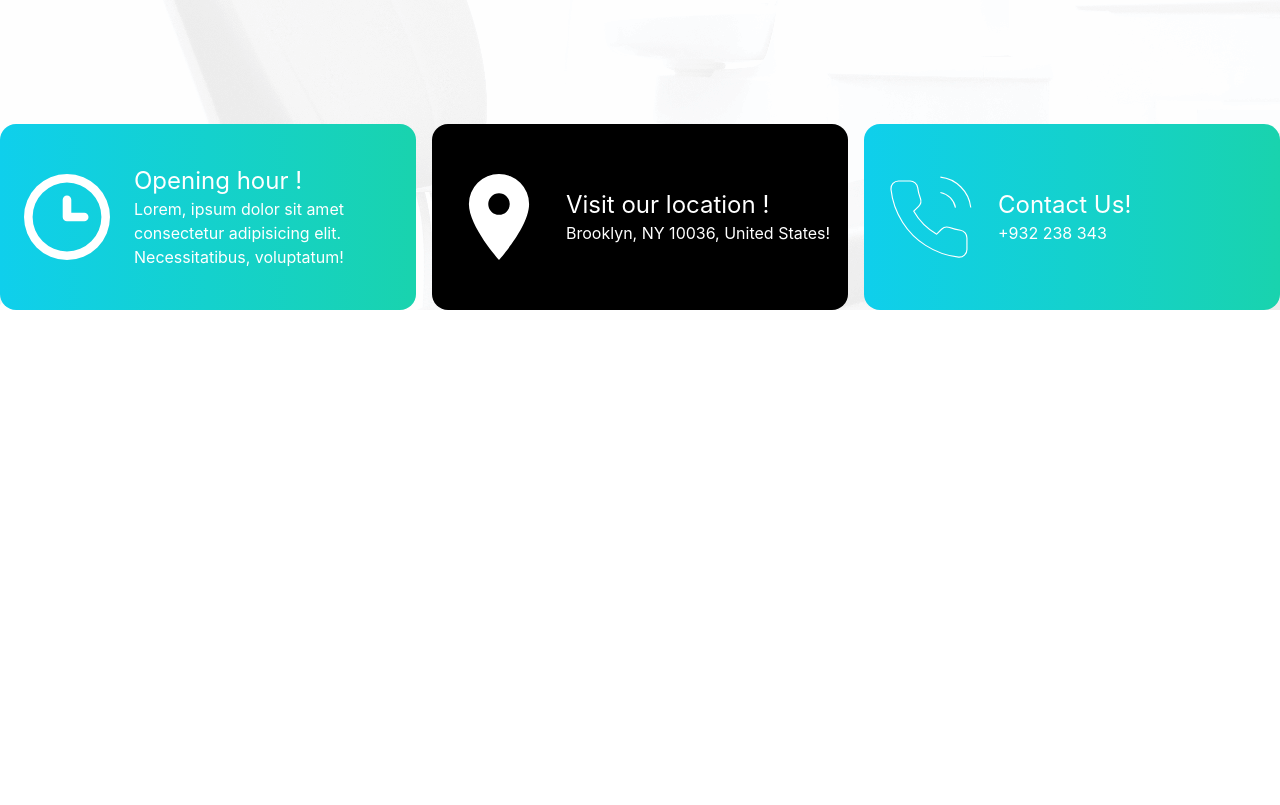
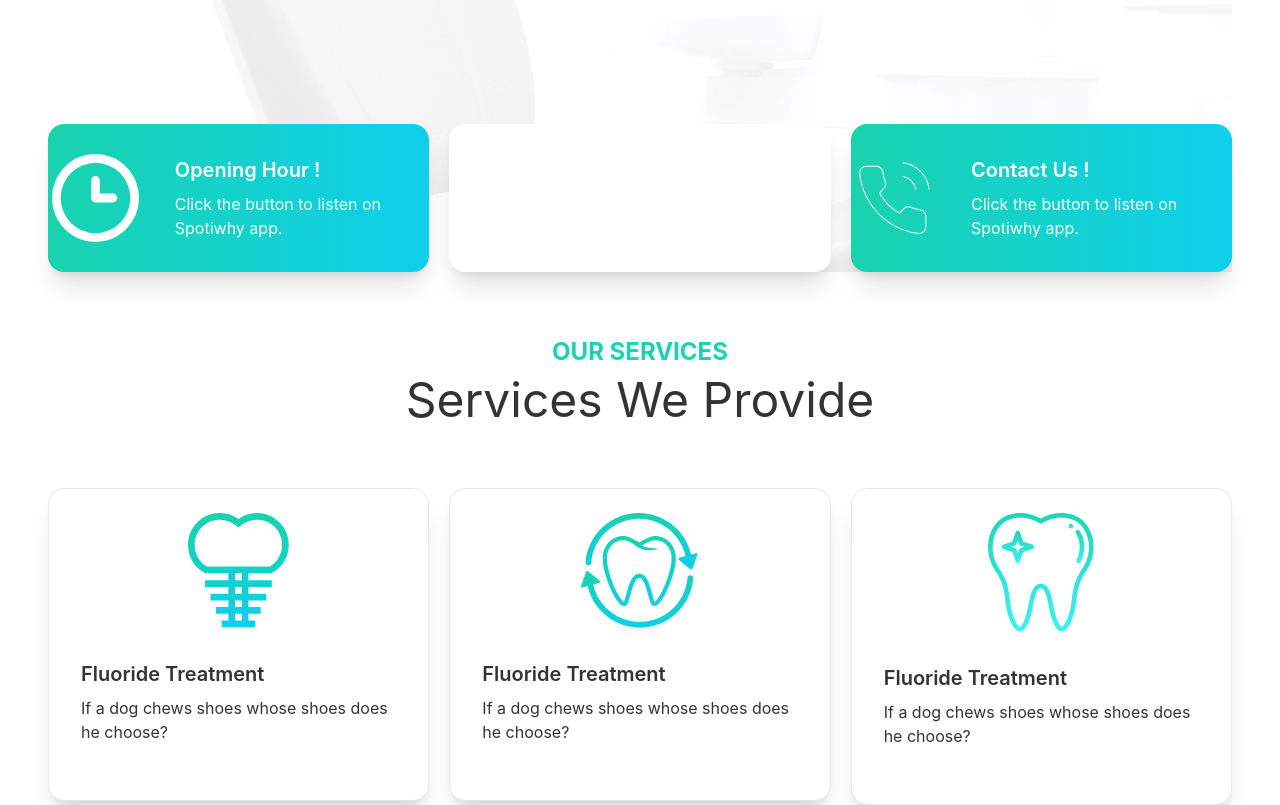
Before and after one commit to ibrahimkhalil188/doctors-portal, a React (Create React App) app: page / in a window 1280 px wide. Shown: the part 740-1545 px from the top of the page. Before the commit the page ends 1050 px from the top, so only its background shows below. Built offline with nearby package versions, Linux system fonts and the light colour scheme.

Commit message:
services addedd

```diff
--- a/src/Pages/Home/Home.js
+++ b/src/Pages/Home/Home.js
@@ -1,10 +1,12 @@
 import React from 'react';
 import Banner from './Banner';
+import Services from './Services';
 
 const Home = () => {
     return (
-        <div>
+        <div className='px-12'>
             <Banner></Banner>
+            <Services></Services>
         </div>
     );
 };
--- a/src/Pages/Home/Info.js
+++ b/src/Pages/Home/Info.js
@@ -2,30 +2,13 @@ import React from 'react';
 import clock from '../../assets/icons/clock.svg'
 import location from '../../assets/icons/marker.svg'
 import phone from '../../assets/icons/phone.svg'
+import InfoCard from './InfoCard';
 const Info = () => {
     return (
-        <div className='flex gap-4 container mx-auto'>
-            <div className='flex items-center bg-gradient-to-r from-primary to-secondary w-[486px] h-[186px] rounded-2xl'>
-                <img className='w-[86px] h-[86px] mx-6' src={clock} alt="" />
-                <div className='text-white'>
-                    <h1 className='text-2xl'>Opening hour !</h1>
-                    <p>Lorem, ipsum dolor sit amet consectetur adipisicing elit. Necessitatibus, voluptatum!</p>
-                </div>
-            </div>
-            <div className='flex items-center bg-black w-[486px] h-[186px] rounded-2xl'>
-                <img className='w-[86px] h-[86px] mx-6' src={location} alt="" />
-                <div className='text-white'>
-                    <h1 className='text-2xl'>Visit our location !</h1>
-                    <p>Brooklyn, NY 10036, United States!</p>
-                </div>
-            </div>
-            <div className='flex items-center bg-gradient-to-r from-primary to-secondary w-[486px] h-[186px] rounded-2xl'>
-                <img className='w-[86px] h-[86px] mx-6' src={phone} alt="" />
-                <div className='text-white'>
-                    <h1 className='text-2xl'>Contact Us!</h1>
-                    <p>+932 238 343 </p>
-                </div>
-            </div>
+        <div className='grid grid-cols-1 lg:grid-cols-3 gap-5'>
+            <InfoCard cardTitle="Opening Hour !" bgColor="bg-gradient-to-r from-secondary to-primary" img={clock}></InfoCard>
+            <InfoCard cardTitle="Visit Our Location!" bgColor="bg-accent" img={location}></InfoCard>
+            <InfoCard cardTitle="Contact Us !" bgColor="bg-gradient-to-r from-secondary to-primary" img={phone}></InfoCard>
         </div>
     );
 };
--- /dev/null
+++ b/src/Pages/Home/InfoCard.js
@@ -0,0 +1,18 @@
+import React from 'react';
+
+const InfoCard = ({ img, bgColor, cardTitle }) => {
+    return (
+        <div className='text-white '>
+            <div class={`card lg:card-side bg-base-100 shadow-xl ${bgColor}`}>
+                <figure>
+                    <img className='m-6 lg:ml-6' src={img} alt="Album" /></figure>
+                <div class="card-body" >
+                    <h2 class="card-title">{cardTitle}</h2>
+                    <p>Click the button to listen on Spotiwhy app.</p>
+                </div>
+            </div>
+        </div >
+    );
+};
+
+export default InfoCard;
--- /dev/null
+++ b/src/Pages/Home/Service.js
@@ -0,0 +1,19 @@
+import React from 'react';
+
+const Service = ({ img, cardTitle }) => {
+    return (
+        <div>
+            <div class="card bg-base-100 shadow-xl border hover:border-secondary py-6">
+                <figure><img src={img} alt="services" /></figure>
+                <div class="card-body">
+                    <h2 class="card-title">
+                        {cardTitle}
+                    </h2>
+                    <p>If a dog chews shoes whose shoes does he choose?</p>
+                </div>
+            </div>
+        </div>
+    );
+};
+
+export default Service;
--- /dev/null
+++ b/src/Pages/Home/Services.js
@@ -0,0 +1,22 @@
+import React from 'react';
+import Service from './Service';
+import cavity from '../../assets/images/cavity.png'
+import fluoride from '../../assets/images/fluoride.png'
+import whitening from '../../assets/images/whitening.png'
+const Services = () => {
+    return (
+        <div>
+            <div className='my-16'>
+                <h1 className='text-secondary text-2xl font-bold text-center'>OUR SERVICES</h1>
+                <h1 className='text-5xl text-center my-2'>Services We Provide</h1>
+            </div>
+            <div className='grid grid-cols-1 lg:grid-cols-3 gap-5'>
+                <Service cardTitle="Fluoride Treatment" img={cavity}></Service>
+                <Service cardTitle="Fluoride Treatment" img={fluoride}></Service>
+                <Service cardTitle="Fluoride Treatment" img={whitening}></Service>
+            </div>
+        </div>
+    );
+};
+
+export default Services;
--- a/tailwind.config.js
+++ b/tailwind.config.js
@@ -10,7 +10,7 @@ module.exports = {
         mytheme: {
           primary: "#0FCFEC",
           secondary: "#19D3AE",
-          accent: "#19D3AE",
+          accent: "#3A4256",
           neutral: "#3d4451",
           "base-100": "#ffffff",
         },
```
